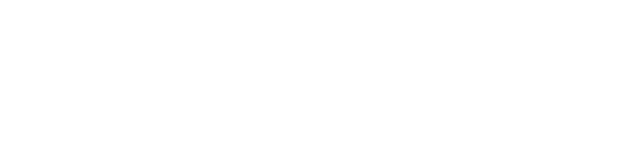
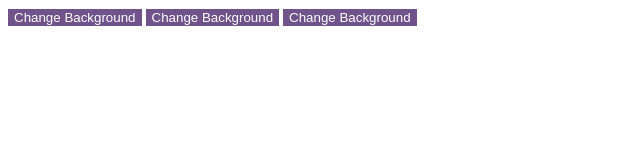
Before and after one commit to kamrul373/js-problem-solving, a plain HTML site: page index.html in a window 1280 px wide. Shown: the whole page, without its empty margins (0-640 px from the left). Drawn offline with Linux system fonts and the light colour scheme.

Commit message:
event listener

```diff
--- a/index.html
+++ b/index.html
@@ -5,8 +5,15 @@
 	<meta http-equiv="X-UA-Compatible" content="IE=edge">
 	<meta name="viewport" content="width=device-width, initial-scale=1.0">
 	<title>Home</title>
+	<link rel="stylesheet" href="style.css">
 </head>
 <body>
+	<div id="btn-container">
+		<button class="btn btn1" onclick="handleClass(this)">Change Background</button>
+		<button class="btn btn2" onclick="handleClass(this)">Change Background</button>
+		<button class="btn btn3" onclick="handleClass(this)">Change Background</button>
+	</div>
 
+	<script src="script.js" type="text/javascript"></script>
 </body>
 </html>
--- /dev/null
+++ b/script.js
@@ -0,0 +1,9 @@
+function handleClass (e){
+	const buttons = e.parentNode.children
+
+	for(let i =0 ; i< buttons.length; i++){
+		buttons[i].classList.remove("active")
+	}
+	e.classList.add("active")
+	console.log(e.classList)
+}
--- /dev/null
+++ b/style.css
@@ -0,0 +1,10 @@
+.btn{
+	background-color: rgb(111, 83, 138);
+	color: white;
+	border:none;
+}
+.active {
+	background-color: blueviolet;
+	color: whitesmoke;
+	border:none;
+}
```
